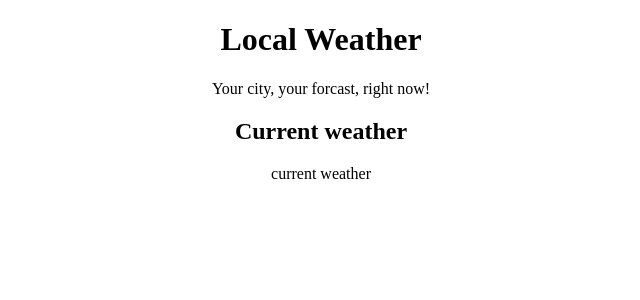
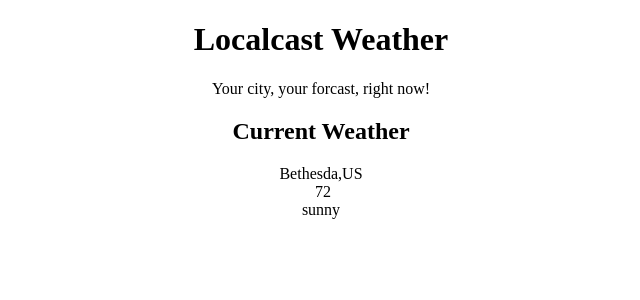
Before and after one commit to tlmiller36/local-weather-app, an Angular app: page / in a window 1280 px wide. Shown: the top 300 px of the page, without its empty margins (319-959 px from the left). Built offline with nearby package versions, Linux system fonts and the light colour scheme.

Commit message:
Added interface and plugged into component

```diff
--- a/src/app/app.component.html
+++ b/src/app/app.component.html
@@ -1,16 +1,14 @@
 <!--The content below is only a placeholder and can be replaced.-->
 <div style="text-align:center">
   <h1>
-    Local Weather
+    Localcast Weather
   </h1>
   <div>
     Your city, your forcast, right now!
   </div>
   <h2>
-    Current weather
+    Current Weather
   </h2>
-  <div>
-    current weather
-  </div>
+  <app-current-weather></app-current-weather>
 
 </div>
--- a/src/app/app.module.ts
+++ b/src/app/app.module.ts
@@ -3,10 +3,12 @@ import { NgModule } from '@angular/core';
 
 import { AppRoutingModule } from './app-routing.module';
 import { AppComponent } from './app.component';
+import { CurrentWeatherComponent } from './current-weather/current-weather.component';
 
 @NgModule({
   declarations: [
-    AppComponent
+    AppComponent,
+    CurrentWeatherComponent
   ],
   imports: [
     BrowserModule,
--- /dev/null
+++ b/src/app/current-weather/current-weather.component.html
@@ -0,0 +1,15 @@
+
+<div>
+  <div>
+    <span>
+      {{current.city}},{{current.country}}
+    </span>
+  </div>
+  <div>
+    <img [src] = 'current.image' />
+    <span> {{current.temperature}}</span>
+    <div>
+      {{current.description}}
+    </div>
+  </div>
+</div>
--- /dev/null
+++ b/src/app/current-weather/current-weather.component.ts
@@ -0,0 +1,24 @@
+import { Component, OnInit } from '@angular/core';
+import {ICurrentWeather} from '../icurrent-weather';
+
+@Component({
+  selector: 'app-current-weather',
+  templateUrl: './current-weather.component.html',
+  styleUrls: ['./current-weather.component.css']
+})
+export class CurrentWeatherComponent implements OnInit {
+current: ICurrentWeather
+  constructor() {
+          this.current = { city: 'Bethesda',
+          country: 'US',
+          date: new Date(),
+          image: '',
+          temperature: 72,
+          description: 'sunny'}
+
+}
+
+  ngOnInit() {
+  }
+
+}
--- /dev/null
+++ b/src/app/icurrent-weather.ts
@@ -0,0 +1,8 @@
+export interface ICurrentWeather {
+city: string
+country: string
+date: Date
+image: string
+temperature: number
+description: string
+}
```
Also changed, not shown: src/app/current-weather/current-weather.component.css (added), 1 other file (tests, documents, lock files or other folders).
